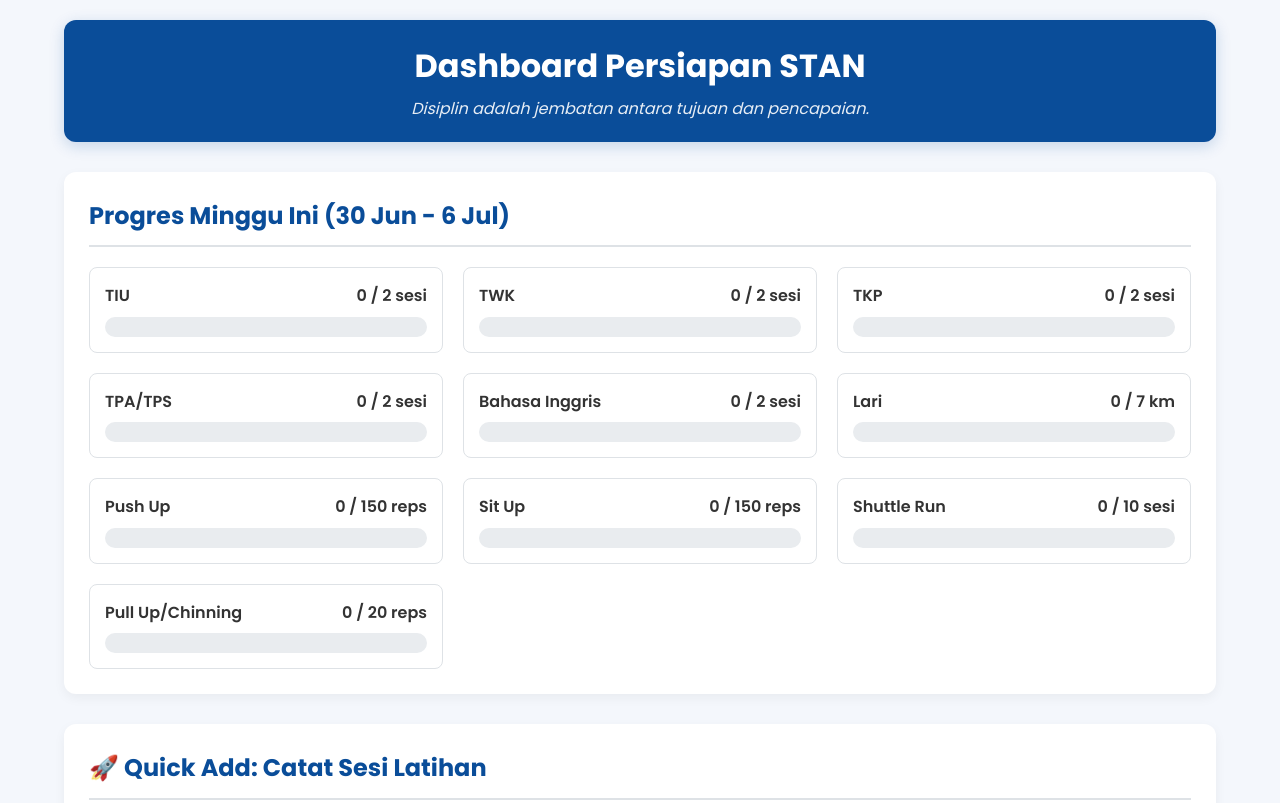
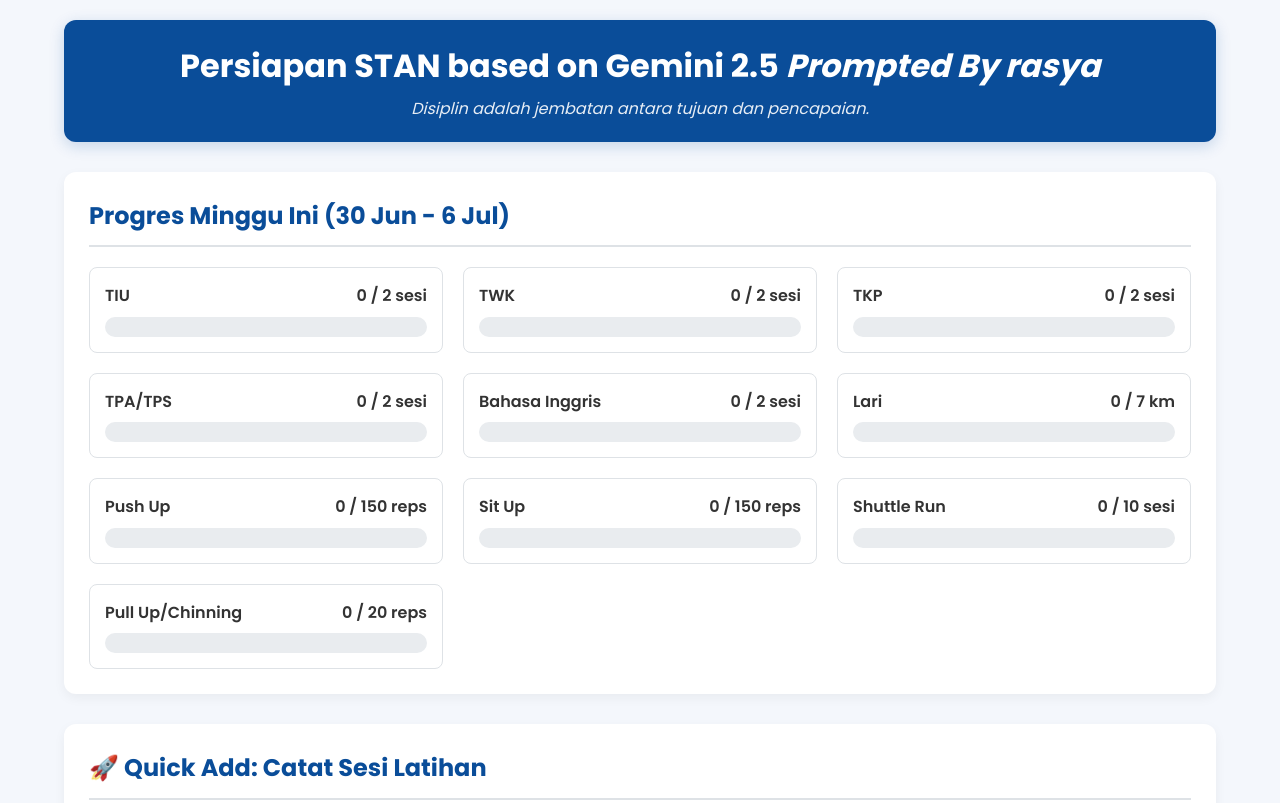
Before and after one commit to IoT-UX/persiapanstan, a plain HTML site: page index.html in a window 1280 px wide. Shown: the top 803 px of the page. Drawn offline with Linux system fonts and the light colour scheme.

Commit message:
Update index.html

```diff
--- a/index.html
+++ b/index.html
@@ -10,7 +10,7 @@
 <body>
     <div class="container">
         <header>
-            <h1>Dashboard Persiapan STAN</h1>
+            <h1>Persiapan STAN based on Gemini 2.5 <i>Prompted By rasya</i></h1>
             <p id="motivational-quote">Memuat kutipan motivasi...</p>
         </header>
 
```
